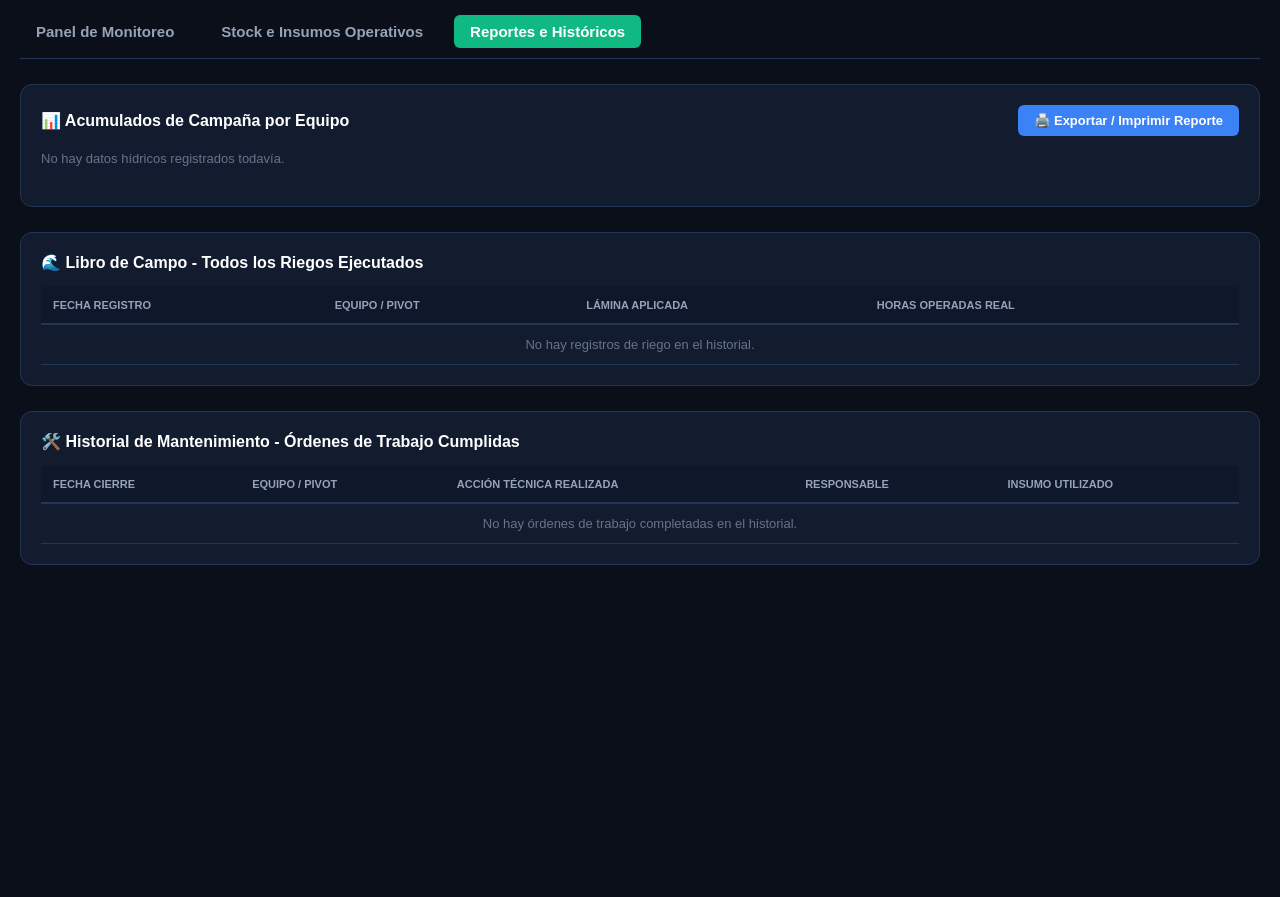
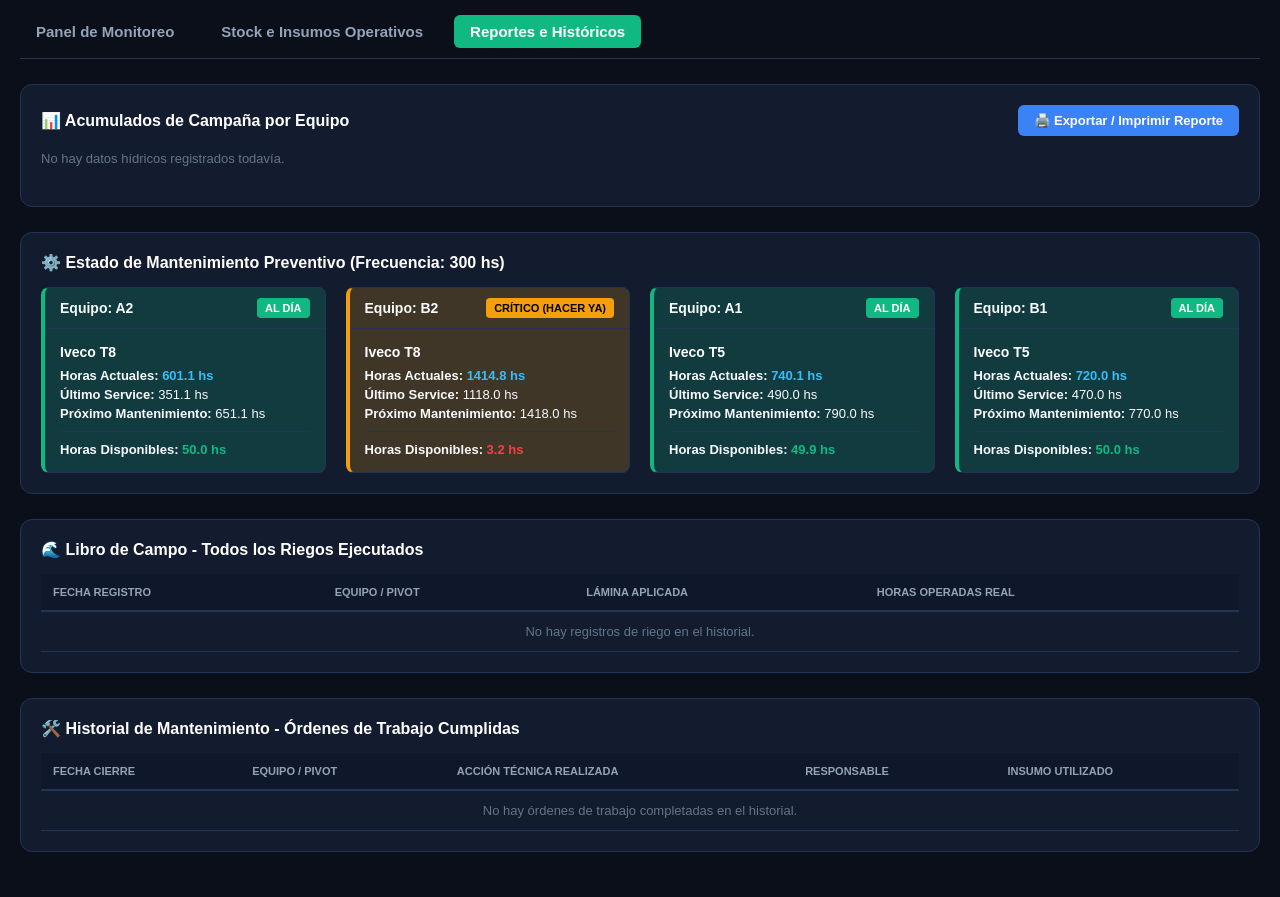
Before and after one commit to Agro-Cloud-Riego/Agro-Cloud-Riego, a Flask app: page /reportes in a window 1280 px wide. Shown: the part 65-962 px from the top of the page. Before the commit the page ends 630 px from the top, so only its background shows below. Run offline with Flask 3, Linux system fonts and the light colour scheme; the visitor is signed in with stand-in values (Sample User, id 1); data comes from the database, SQL or seed files in the repository; data that the repository does not hold is empty.

Commit message:
reportes.html

```diff
--- a/templates/reportes.html
+++ b/templates/reportes.html
@@ -32,6 +32,22 @@
         .grid-resumen { display: grid; grid-template-columns: repeat(auto-fit, minmax(240px, 1fr)); gap: 20px; margin-bottom: 20px; }
         .caja-resumen { background: #0f172a; padding: 15px; border-radius: 8px; border: 1px solid var(--borde); }
 
+        /* Estilos específicos para las tarjetas de motores */
+        .grid-motores { display: grid; grid-template-columns: repeat(auto-fit, minmax(260px, 1fr)); gap: 20px; }
+        .tarjeta-motor { border-radius: 8px; border: 1px solid var(--borde); overflow: hidden; background: #0f172a; }
+        .motor-header { padding: 10px 15px; font-weight: bold; display: flex; justify-content: space-between; align-items: center; font-size: 14px; }
+        .motor-body { padding: 15px; font-size: 13px; }
+
+        /* Clases dinámicas de colores para el semáforo */
+        .bg-success { background-color: rgba(16, 185, 129, 0.2); border-left: 4px solid var(--verde); }
+        .bg-warning { background-color: rgba(245, 158, 11, 0.2); border-left: 4px solid var(--amarillo); }
+        .bg-danger { background-color: rgba(239, 68, 68, 0.2); border-left: 4px solid var(--alerta); }
+
+        .badge { padding: 4px 8px; border-radius: 4px; font-size: 11px; font-weight: bold; text-transform: uppercase; }
+        .badge-success { background-color: var(--verde); color: #fff; }
+        .badge-warning { background-color: var(--amarillo); color: #000; }
+        .badge-danger { background-color: var(--alerta); color: #fff; }
+
         table { width: 100%; border-collapse: collapse; margin-top: 10px; font-size: 13px; text-align: left; }
         th { background-color: #0f172a; color: #94a3b8; padding: 12px; border-bottom: 2px solid var(--borde); text-transform: uppercase; font-size: 11px; }
         td { padding: 12px; border-bottom: 1px solid var(--borde); color: #e2e8f0; }
@@ -42,7 +58,10 @@
             .nav-principal, .btn-print, header { display: none !important; }
             .tarjeta { background: white; border: none; padding: 0; margin-bottom: 40px; }
             .tarjeta-titulo { color: black; font-size: 18px; border-bottom: 2px solid #000; padding-bottom: 5px; }
-            .caja-resumen { background: white; border: 1px solid #000; color: black; }
+            .caja-resumen, .tarjeta-motor { background: white; border: 1px solid #000; color: black; }
+            .motor-header { background: #e2e8f0 !important; color: black !important; border-bottom: 1px solid #000; }
+            .bg-success, .bg-warning, .bg-danger { background: white !important; border-left: none !important; }
+            .badge { border: 1px solid #000; color: black !important; background: transparent !important; }
             th { background: #e2e8f0; color: black; border-bottom: 2px solid #000; }
             td { color: black; border-bottom: 1px solid #cbd5e1; }
             code { background: none !important; border: none !important; padding: 0 !important; color: black !important; }
@@ -62,7 +81,6 @@
         <a href="{{ url_for('reportes') }}" class="nav-link active">Reportes e Históricos</a>
     </div>
 
-    <!-- RESUMEN ACUMULADO -->
     <div class="tarjeta">
         <div class="tarjeta-titulo">
             <span>📊 Acumulados de Campaña por Equipo</span>
@@ -83,7 +101,36 @@
         </div>
     </div>
 
-    <!-- HISTORIAL DE RIEGOS -->
+    <div class="tarjeta">
+        <div class="tarjeta-titulo">⚙️ Estado de Mantenimiento Preventivo (Frecuencia: 300 hs)</div>
+        <div class="grid-motores">
+            {% for motor in motores %}
+                <div class="tarjeta-motor bg-{{ motor.color }}">
+                    <div class="motor-header" style="border-bottom: 1px solid var(--borde);">
+                        <span>Equipo: {{ motor.equipo_id }}</span>
+                        <span class="badge badge-{{ motor.color }}">{{ motor.estado }}</span>
+                    </div>
+                    <div class="motor-body">
+                        <p style="margin: 0 0 8px 0; font-size: 14px; font-weight: bold; color: #fff;">{{ motor.motor_modelo }}</p>
+                        <p style="margin: 4px 0;"><strong>Horas Actuales:</strong> <span style="color: var(--texto-ok); font-weight: bold;">{{ motor.horas_actuales }} hs</span></p>
+                        <p style="margin: 4px 0;"><strong>Último Service:</strong> {{ motor.ultimo_service }} hs</p>
+                        <p style="margin: 4px 0;"><strong>Próximo Mantenimiento:</strong> {{ motor.proximo_service }} hs</p>
+                        <hr style="border: 0; border-top: 1px solid var(--borde); margin: 10px 0;">
+                        <p style="margin: 0; font-size: 13px;">
+                            <strong>Horas Disponibles:</strong>
+                            <span style="font-weight: bold; color: {% if motor.color == 'danger' or motor.color == 'warning' %}var(--alerta){% else %}var(--verde){% endif %};">
+                                {{ motor.horas_restantes }} hs
+                            </span>
+                        </p>
+                    </div>
+                </div>
+            {% endfor %}
+            {% if not motores %}
+                <div style="color: #64748b; font-size: 13px;">No hay motores registrados en el sistema de monitoreo.</div>
+            {% endif %}
+        </div>
+    </div>
+
     <div class="tarjeta">
         <div class="tarjeta-titulo">🌊 Libro de Campo - Todos los Riegos Ejecutados</div>
         <table>
@@ -111,7 +158,6 @@
         </table>
     </div>
 
-    <!-- HISTORIAL DE OTS CERRADAS -->
     <div class="tarjeta">
         <div class="tarjeta-titulo">🛠️ Historial de Mantenimiento - Órdenes de Trabajo Cumplidas</div>
         <table>
```
